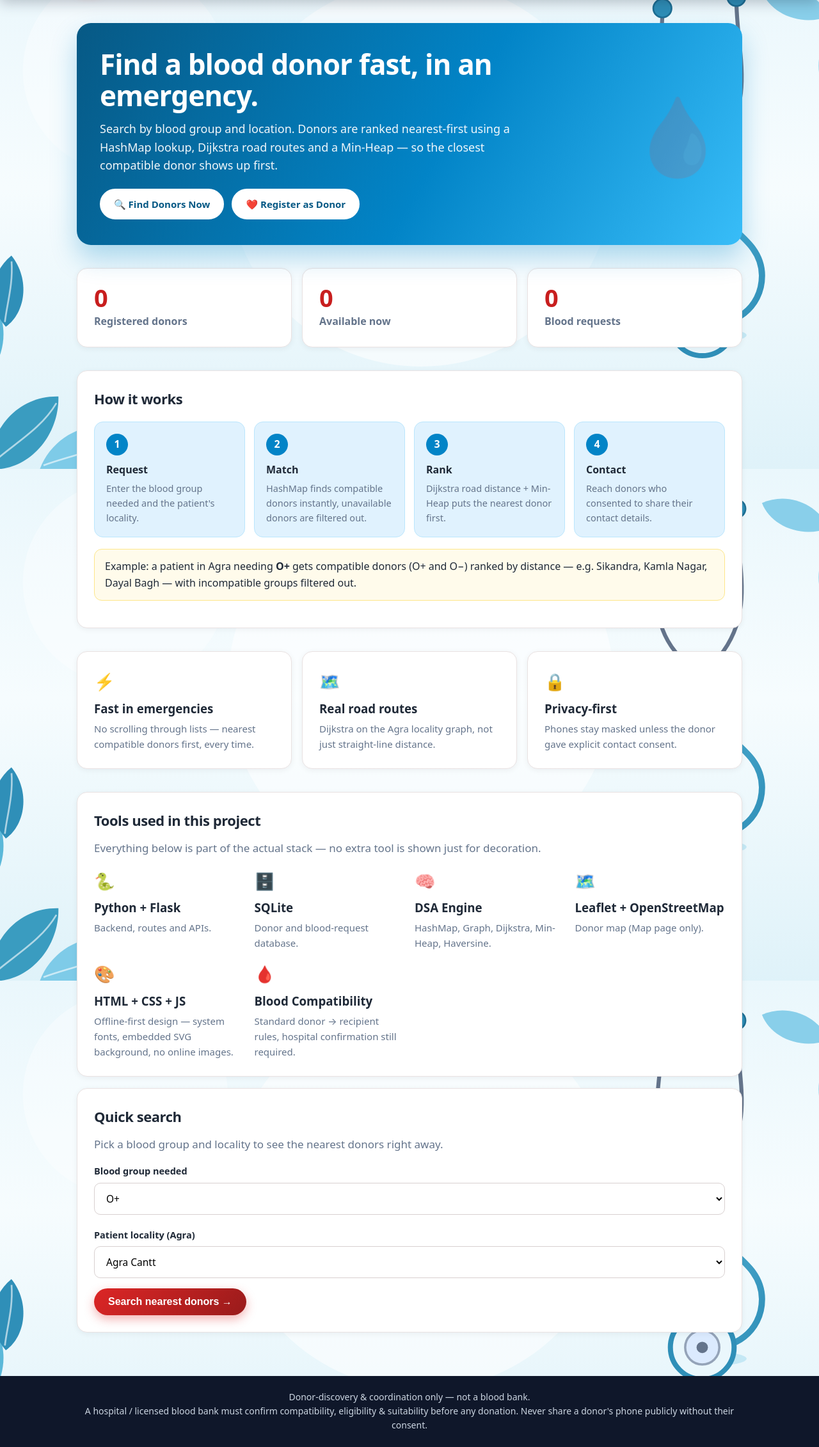
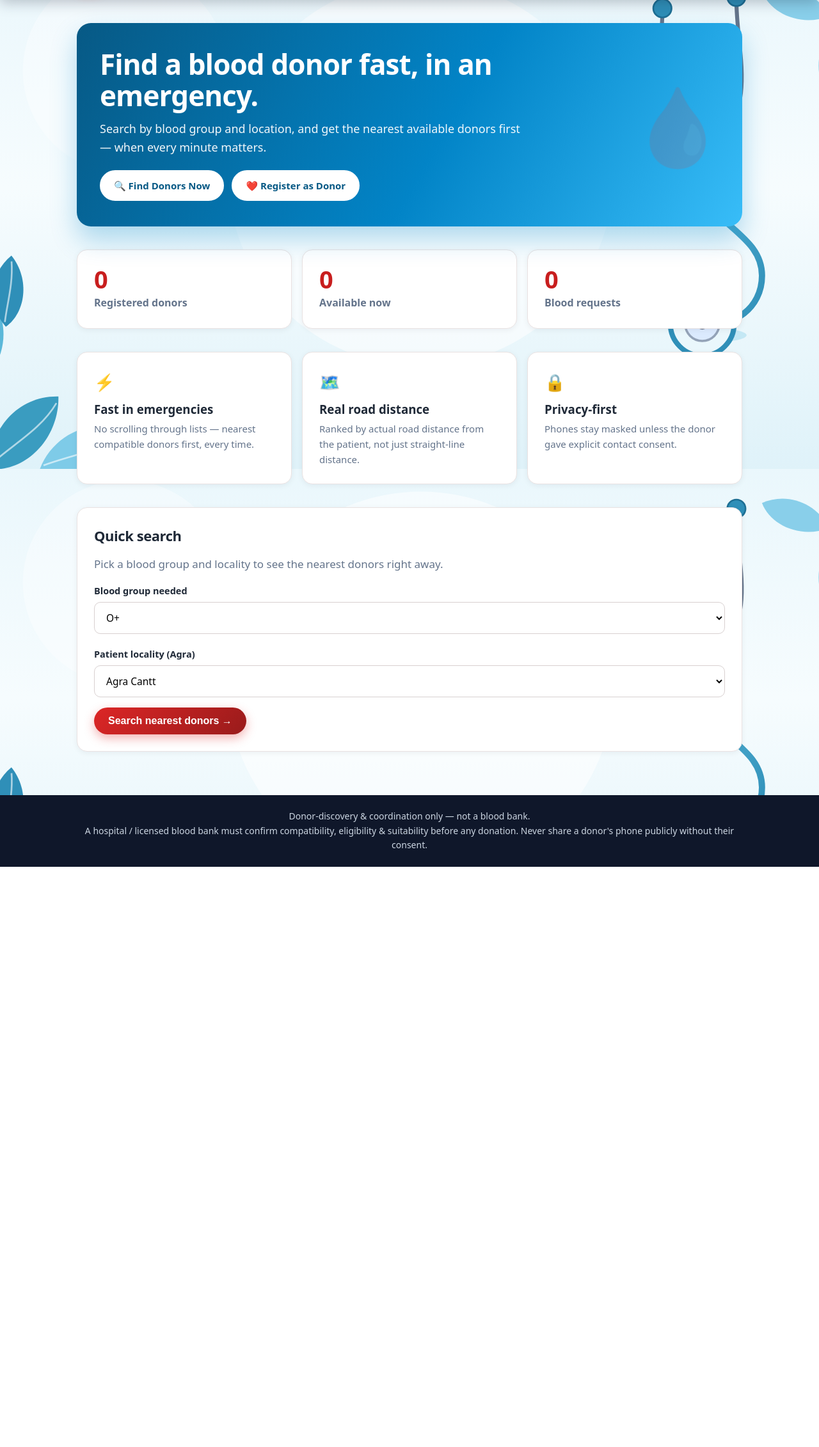
Before and after one commit to gauravdev95/Emergency-Blood-Donor-Finder, a Flask app: page / in a window 1280 px wide. Shown: the part 67-2329 px from the top of the page at 64% size. After the commit the page ends 1422 px from the top, so only its background shows below. Run offline with Flask 3, Linux system fonts and the light colour scheme; data that the repository does not hold is empty.

Commit message:
Fix O+/A+/B+ search 400 bug (encode + in Find JS + backend fallback) and clean home page like a real website (remove flow and tools sections)

```diff
--- a/app.py
+++ b/app.py
@@ -135,6 +135,10 @@ def api_register():
 @app.route("/api/search")
 def api_search():
     group = (request.args.get("blood_group") or "").strip().upper()
+    # Safety net for an unencoded '+' in the URL: browsers/servers turn a
+    # raw '+' in a query string into a space, so "O+" arrives as "O ".
+    # Bare O/A/B/AB are not valid groups anyway, so map them to the + form.
+    group = {"O": "O+", "A": "A+", "B": "B+", "AB": "AB+"}.get(group, group)
     if group not in VALID_GROUPS:
         return jsonify({"error": f"Invalid blood group. Use one of: {', '.join(VALID_GROUPS)}"}), 400
     locality = request.args.get("locality") or None
--- a/templates/find.html
+++ b/templates/find.html
@@ -7,7 +7,7 @@
 <div id="out"></div>
 <script>async function search(){const bg=document.getElementById('bg').value,loc=document.getElementById('loc').value;
 const ex=document.getElementById('exact').checked?'&exact_only=1':'';
-const r=await fetch(`/api/search?blood_group=${bg}&locality=${encodeURIComponent(loc)}${ex}`);
+const r=await fetch(`/api/search?blood_group=${encodeURIComponent(bg)}&locality=${encodeURIComponent(loc)}${ex}`);
 const j=await r.json();const out=document.getElementById('out');
 if(!r.ok){out.innerHTML=`<div class="card">❌ ${j.error}</div>`;return;}
 if(!j.count){out.innerHTML=`<div class="card"><h2>No matching donors found</h2><p>Try another locality, or submit a <a href="/request">blood request</a> so admin can help coordinate.</p></div>`;return;}
--- a/templates/index.html
+++ b/templates/index.html
@@ -1,6 +1,6 @@
 {% extends "base.html" %}{% block content %}
 <div class="hero"><h1>Find a blood donor fast, in an emergency.</h1>
-<p>Search by blood group and location. Donors are ranked nearest-first using a HashMap lookup, Dijkstra road routes and a Min-Heap — so the closest compatible donor shows up first.</p>
+<p>Search by blood group and location, and get the nearest available donors first — when every minute matters.</p>
 <div class="hero-actions"><a class="btn2" href="/find">🔍 Find Donors Now</a> <a class="btn2" href="/register">❤️ Register as Donor</a></div></div>
 
 <div class="grid">
@@ -8,29 +8,10 @@
 <div class="card stat"><h2>{{ stats['a'] }}</h2><p>Available now</p></div>
 <div class="card stat"><h2>{{ stats['r'] }}</h2><p>Blood requests</p></div></div>
 
-<div class="card"><h2>How it works</h2>
-<div class="steps">
-<div class="step"><div class="step-num">1</div><h3>Request</h3><p>Enter the blood group needed and the patient's locality.</p></div>
-<div class="step"><div class="step-num">2</div><h3>Match</h3><p>HashMap finds compatible donors instantly, unavailable donors are filtered out.</p></div>
-<div class="step"><div class="step-num">3</div><h3>Rank</h3><p>Dijkstra road distance + Min-Heap puts the nearest donor first.</p></div>
-<div class="step"><div class="step-num">4</div><h3>Contact</h3><p>Reach donors who consented to share their contact details.</p></div>
-</div>
-<p class="warn" style="margin-top:18px">Example: a patient in Agra needing <b>O+</b> gets compatible donors (O+ and O−) ranked by distance — e.g. Sikandra, Kamla Nagar, Dayal Bagh — with incompatible groups filtered out.</p></div>
-
 <div class="grid">
 <div class="card feature"><div class="icon">⚡</div><h3>Fast in emergencies</h3><p>No scrolling through lists — nearest compatible donors first, every time.</p></div>
-<div class="card feature"><div class="icon">🗺️</div><h3>Real road routes</h3><p>Dijkstra on the Agra locality graph, not just straight-line distance.</p></div>
+<div class="card feature"><div class="icon">🗺️</div><h3>Real road distance</h3><p>Ranked by actual road distance from the patient, not just straight-line distance.</p></div>
 <div class="card feature"><div class="icon">🔒</div><h3>Privacy-first</h3><p>Phones stay masked unless the donor gave explicit contact consent.</p></div></div>
-
-<div class="card"><h2>Tools used in this project</h2><p class="lead">Everything below is part of the actual stack — no extra tool is shown just for decoration.</p>
-<div class="grid">
-<div class="feature"><div class="icon">🐍</div><h3>Python + Flask</h3><p>Backend, routes and APIs.</p></div>
-<div class="feature"><div class="icon">🗄️</div><h3>SQLite</h3><p>Donor and blood-request database.</p></div>
-<div class="feature"><div class="icon">🧠</div><h3>DSA Engine</h3><p>HashMap, Graph, Dijkstra, Min-Heap, Haversine.</p></div>
-<div class="feature"><div class="icon">🗺️</div><h3>Leaflet + OpenStreetMap</h3><p>Donor map (Map page only).</p></div>
-<div class="feature"><div class="icon">🎨</div><h3>HTML + CSS + JS</h3><p>Offline-first design — system fonts, embedded SVG background, no online images.</p></div>
-<div class="feature"><div class="icon">🩸</div><h3>Blood Compatibility</h3><p>Standard donor → recipient rules, hospital confirmation still required.</p></div>
-</div></div>
 
 <div class="card"><h2>Quick search</h2><p class="lead">Pick a blood group and locality to see the nearest donors right away.</p>
 <form action="/find" method="get"><label>Blood group needed</label>
```
Also changed, not shown: test_app.py (+9 -0 lines).
